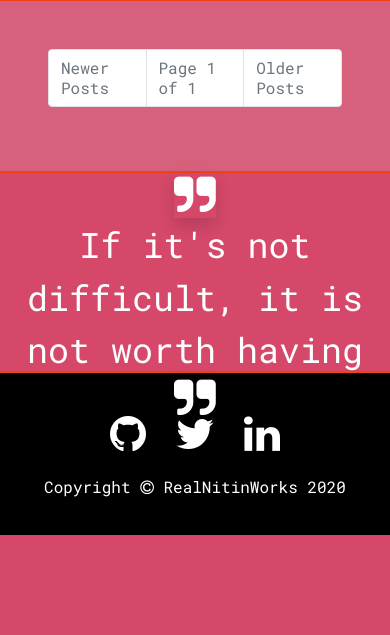
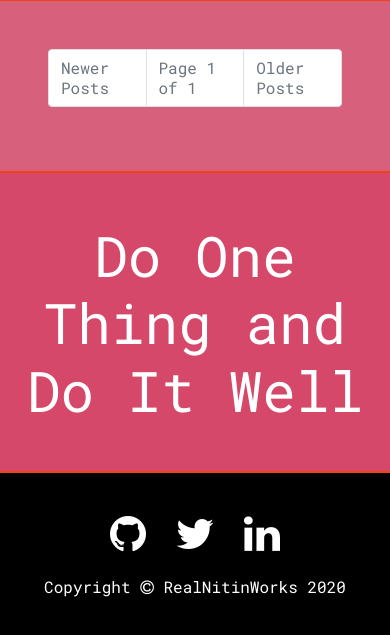
Before and after one commit to realnitinworks/Portfolio, a Django app: page /blog/ in a window 390 px wide. Shown: the part 713-1348 px from the top of the page. Before the commit the page ends 1248 px from the top, so only its background shows below. Run offline with Django 3.2, Linux system fonts and the light colour scheme; data that the repository does not hold is empty; parts of the project's set-up code (start-up, migrations or seed data) failed here and were passed over; some libraries are stand-ins or nearby versions.

Commit message:
Add footer links and make quote responsive.

```diff
--- a/blog/templates/blog/post/post_list.html
+++ b/blog/templates/blog/post/post_list.html
@@ -49,14 +49,15 @@
 <!-- Section 1 ends -->
 
 <!-- Section 2-->
-<section id="quote" class="section-boundary" style="height: 200px;">
+<section id="quote" class="section-boundary" style="height: 300px;">
     <div class="container">
-        <div class="row align-items-center" style="height: 200px;">
-            <div class="col text-center"><i class="fa fa-quote-right shadow" style="font-size: 45px;"></i><span
-                    class="d-inline-block" style="font-size: 35px;padding-right: 10px;padding-left: 10px;">
-                    If it's not difficult, it is not worth having</span><i class="fa fa-quote-right shadow"
-                    style="font-size: 45px;">
-                </i>
+        <div class="row align-items-center" style="height: 300px;">
+            <div class="col text-center">
+                <span class="display-4 d-none d-md-inline-block"><i class="fa fa-quote-right shadow"></i></span>
+                <span class="d-inline-block display-4" style="padding-right: 10px;padding-left: 10px;">
+                    Do One Thing and Do It Well
+                </span>
+                <span class="display-4 d-none d-md-inline-block"><i class="fa fa-quote-right shadow"></i></span>
             </div>
         </div>
     </div>
--- a/static/assets/css/styles.css
+++ b/static/assets/css/styles.css
@@ -34,6 +34,7 @@
   --banner-color: var(--white-color);
   --quote-color: var(--white-color);
   --footer-color: var(--white-color);
+  --footer-link-color: var(--white-color);
 }
 
 body {
@@ -122,6 +123,16 @@ footer {
   color: var(--footer-color);
 }
 
+footer a {
+  text-decoration: none;
+  color: var(--footer-link-color);
+}
+
+footer a:hover {
+  text-decoration: none;
+  color: var(--third-set-primary-color);
+}
+
 .section-primary {
   background-color: var(--section-background-primary-color);
 }
--- a/templates/footer.html
+++ b/templates/footer.html
@@ -1,12 +1,17 @@
-
 <!-- Footer -->
 <footer style="padding: 20px;">
     <div class="container">
         <div class="row text-center" style="padding: 10px;">
             <div class="col">
-                <i class="fa fa-github" style="font-size: 42px;padding: 10px;"></i>
-                <i class="fa fa-twitter" style="font-size: 42px;padding: 10px;"></i>
-                <i class="fa fa-linkedin" style="font-size: 42px;padding: 10px;"></i></div>
+                <a href="https://github.com/realnitinworks">
+                    <i class="fa fa-github" style="font-size: 42px;padding: 10px;"></i>
+                </a>
+                <a href="https://twitter.com/nitin_cherian">
+                    <i class="fa fa-twitter" style="font-size: 42px;padding: 10px;"></i>
+                </a>
+                <a href="https://www.linkedin.com/in/nitin-george-cherian-54b77828/">
+                    <i class="fa fa-linkedin" style="font-size: 42px;padding: 10px;"></i></div>
+            </a>
         </div>
         <div class="row text-center">
             <div class="col">
```
Also changed, not shown: blog/templates/blog/post/post_detail.html (+8 -7 lines), blog/templates/blog/post/post_share_email.html (+8 -7 lines), portfolio/templates/portfolio/home.html (+9 -6 lines).
